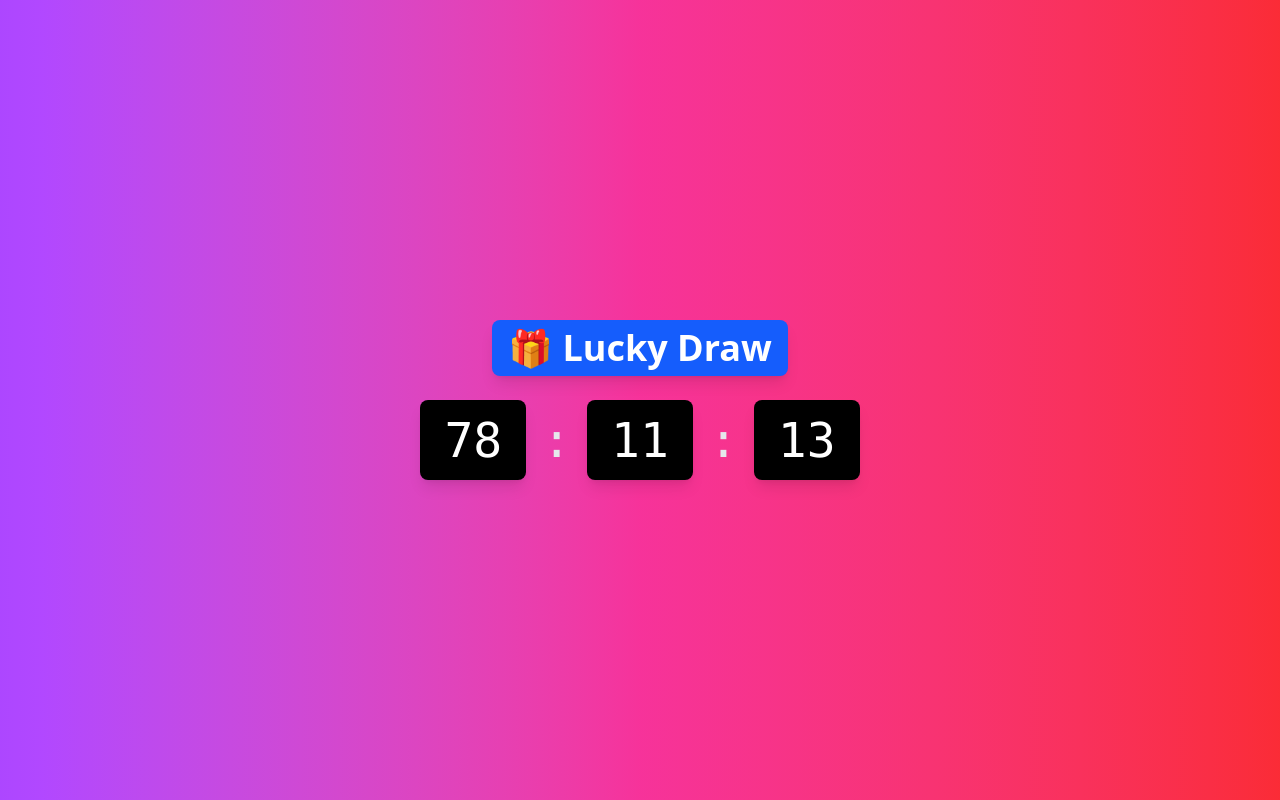
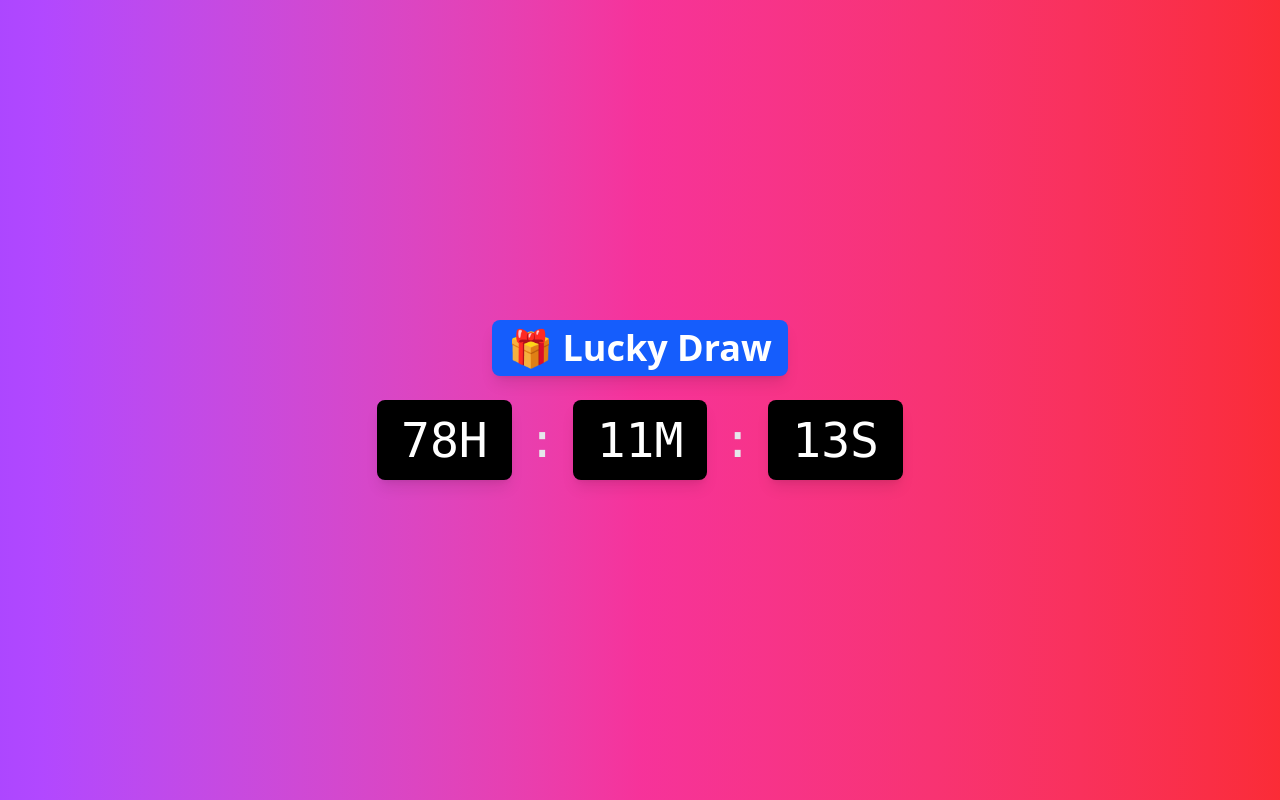
Before and after one commit to vishaldasaniya/vercel-frontend, a React (Vite) app: page / in a window 1280 px wide. Built offline with nearby package versions, Linux system fonts and the light colour scheme.

Commit message:
added tag for hours, minutes and seconds

```diff
--- a/src/components/Demo.jsx
+++ b/src/components/Demo.jsx
@@ -45,7 +45,7 @@ export default function Demo({ eventStartTime }) {
       <div className="flex justify-center items-center space-x-4">
 
         <div className="bg-black text-white font-mono text-4xl md:text-5xl px-6 py-4 rounded-lg shadow-lg">
-          {timeLeft.hour}
+          {timeLeft.hour}H
         </div>
 
 
@@ -53,7 +53,7 @@ export default function Demo({ eventStartTime }) {
 
 
         <div className="bg-black text-white font-mono text-4xl md:text-5xl px-6 py-4 rounded-lg shadow-lg">
-          {timeLeft.minute}
+          {timeLeft.minute}M
         </div>
 
 
@@ -61,7 +61,7 @@ export default function Demo({ eventStartTime }) {
 
 
         <div className="bg-black text-white font-mono text-4xl md:text-5xl px-6 py-4 rounded-lg shadow-lg">
-          {timeLeft.second}
+          {timeLeft.second}S
         </div>
       </div>
     </div>
```
